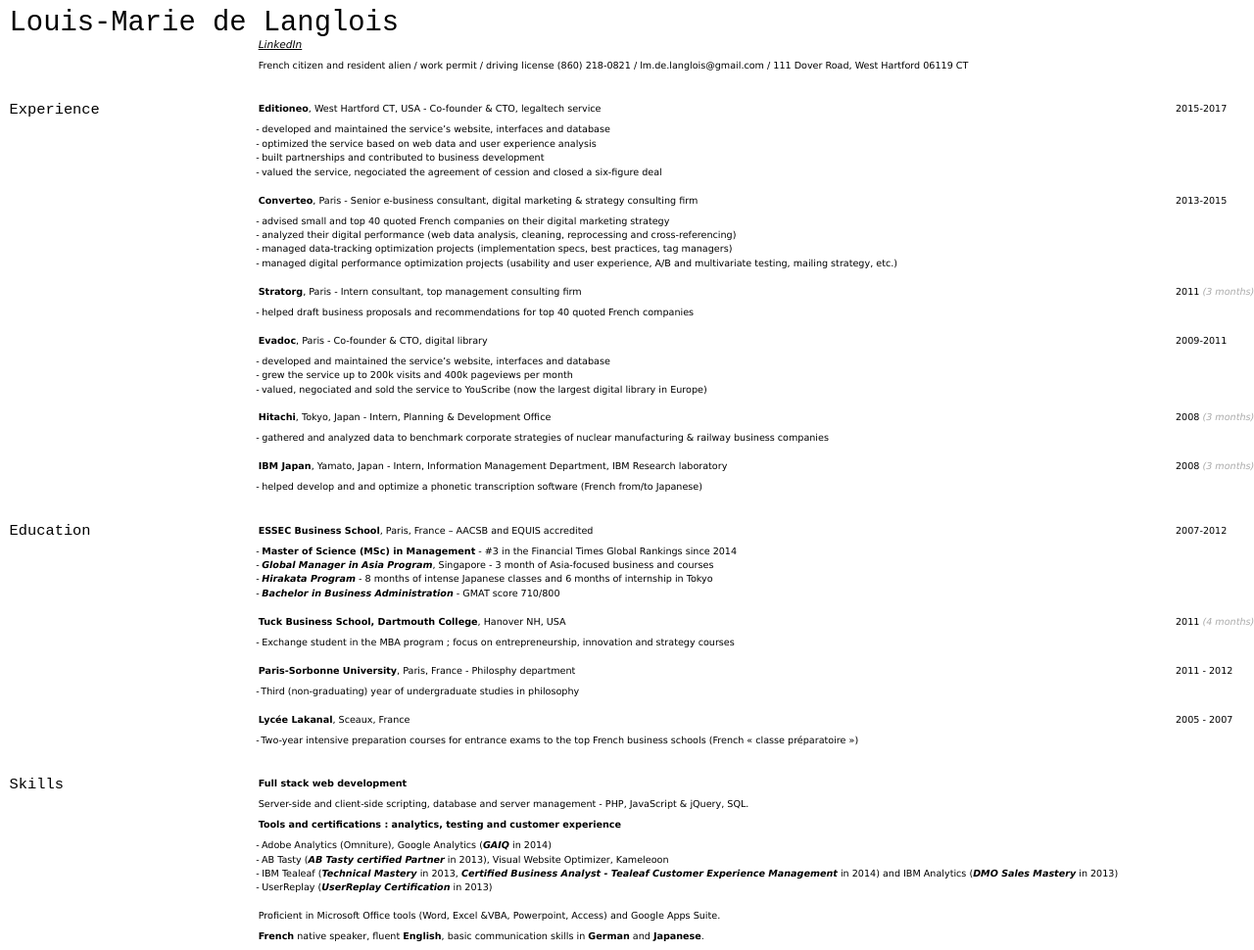
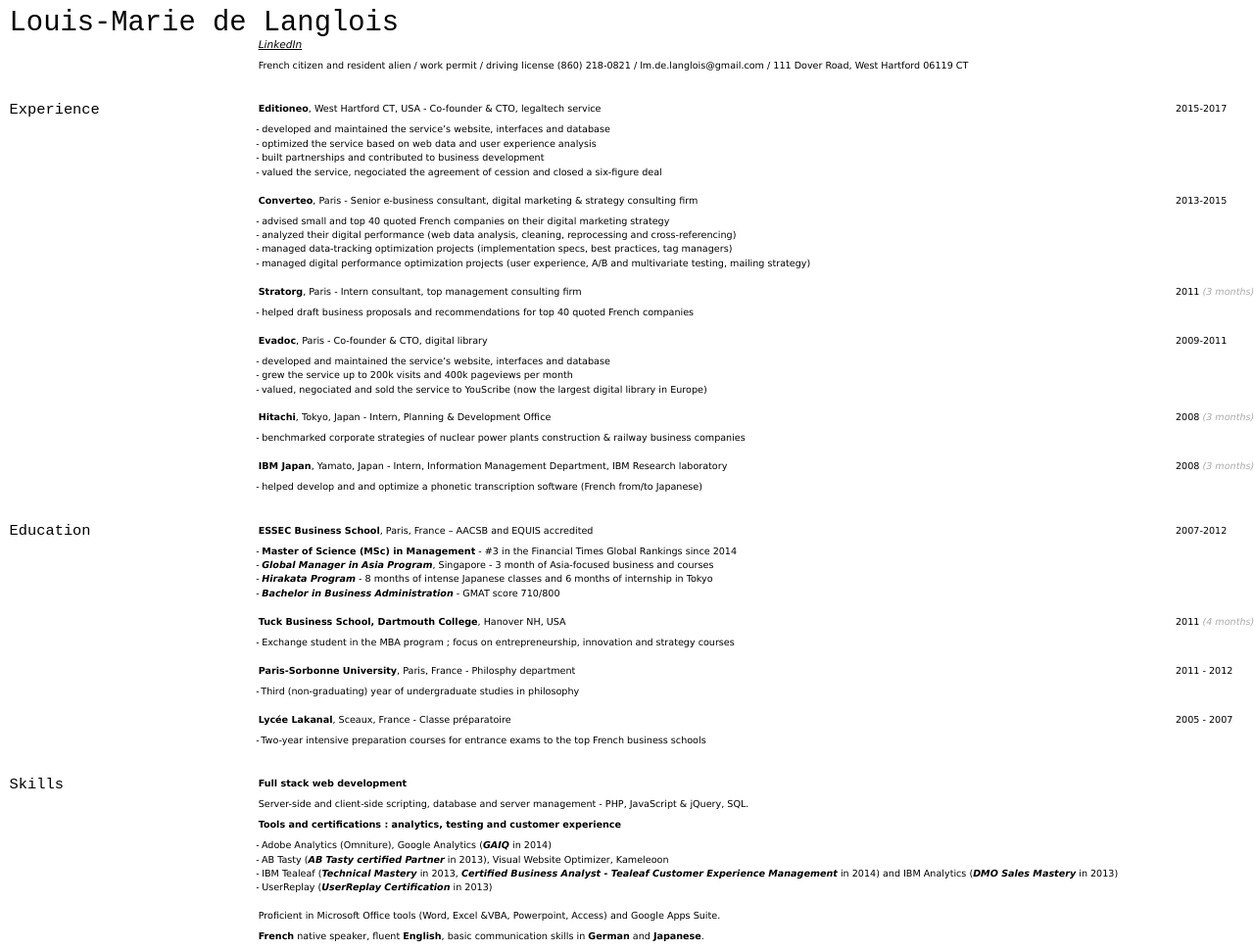
Before and after one commit to elipapa/markdown-cv, a Jekyll site: the page built from index.md, in a window 1280 px wide. Shown: the whole page at 98% size. Built offline with Jekyll 4.4.1, drawn with Linux system fonts in a browser that asks for light colours.

Commit message:
Update index.md

```diff
--- a/index.md
+++ b/index.md
@@ -24,7 +24,7 @@
 - advised small and top 40 quoted French companies on their digital marketing strategy
 - analyzed their digital performance (web data analysis, cleaning, reprocessing and cross-referencing)
 - managed data-tracking optimization projects (implementation specs, best practices, tag managers)
-- managed digital performance optimization projects (usability and user experience, A/B and multivariate testing, mailing strategy, etc.)
+- managed digital performance optimization projects (user experience, A/B and multivariate testing, mailing strategy)
 
 > 2011 _(3 months)_
 
@@ -47,7 +47,7 @@
 > 2008 _(3 months)_
 
 __Hitachi__, Tokyo, Japan - Intern, Planning & Development Office
-- gathered and analyzed data to benchmark corporate strategies of nuclear manufacturing & railway business companies
+- benchmarked corporate strategies of nuclear power plants construction & railway business companies
 
 > 2008 _(3 months)_
 
@@ -76,8 +76,8 @@
 
 > 2005 - 2007
 
-__Lycée Lakanal__, Sceaux, France
-- Two-year intensive preparation courses for entrance exams to the top French business schools (French « classe préparatoire »)
+__Lycée Lakanal__, Sceaux, France - Classe préparatoire
+- Two-year intensive preparation courses for entrance exams to the top French business schools
 
 <!--
 > 2005
```
